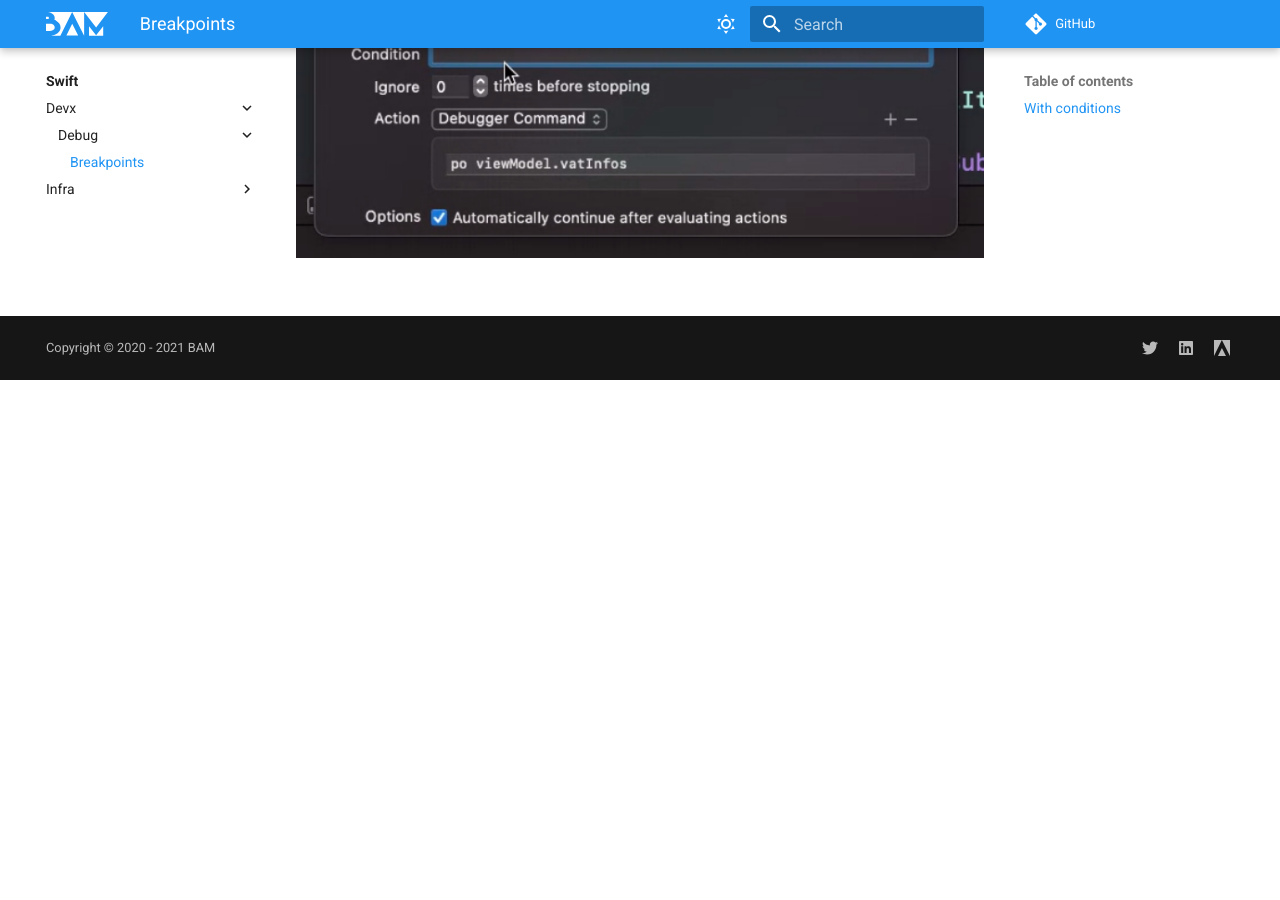
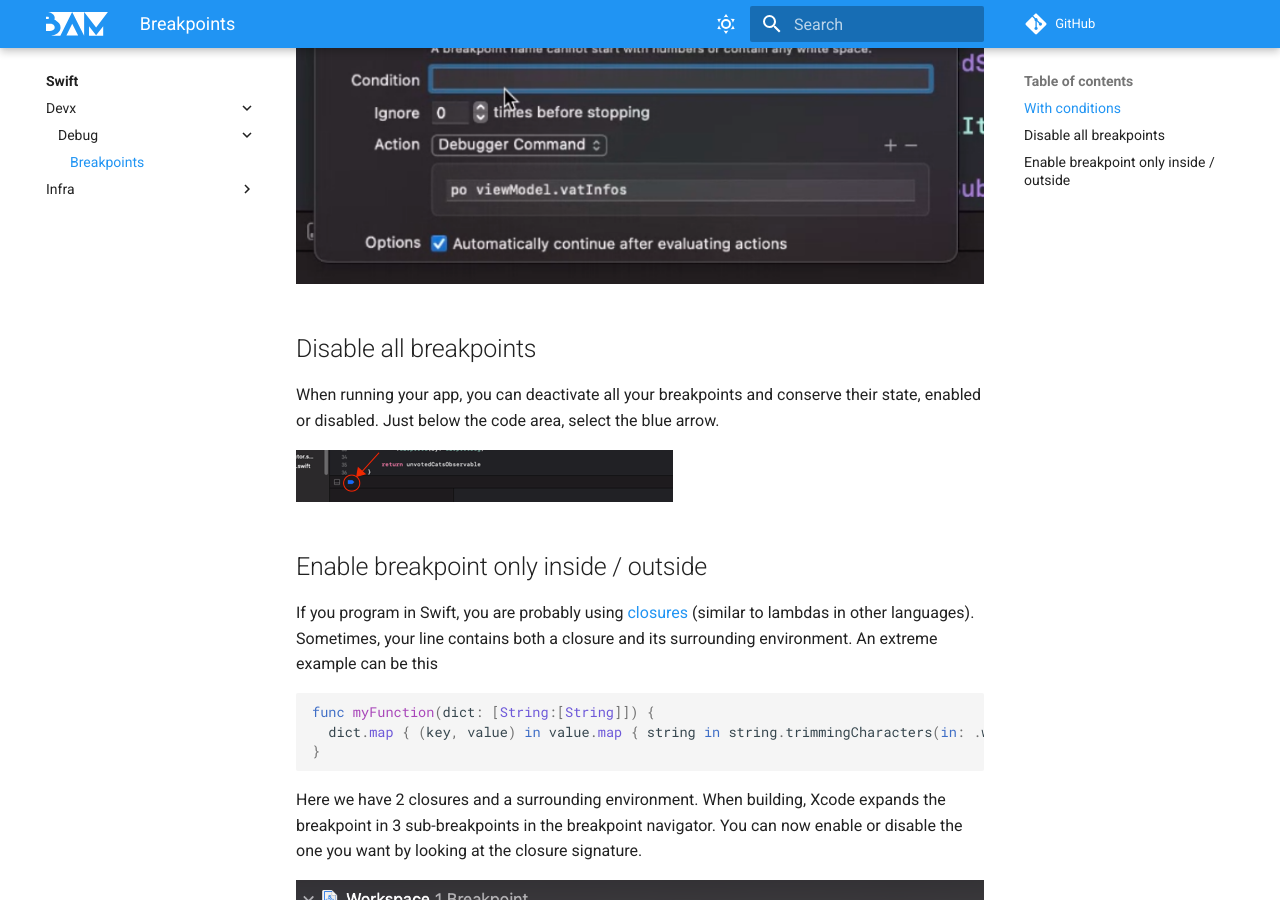
Before and after one commit to bamlab/bam-dev-native-standards, an MkDocs documentation site: the page built from docs/swift/devx/debug/breakpoints.md, in a window 1280 px wide and 900 px high, scrolled down 520 px. Built offline with MkDocs 1.6.1 and Material for MkDocs 9.7.7, drawn with Linux system fonts in a browser that asks for light colours; comment, search, counter and statistics services are not loaded; before the commit the page ends 900 px from its top, so only the background shows below that; some of the changed text lies outside the part shown.

Commit message:
ios: complete breakpoint debug doc

````diff
--- a/docs/swift/devx/debug/breakpoints.md
+++ b/docs/swift/devx/debug/breakpoints.md
@@ -3,5 +3,26 @@
 ## With conditions
 
 In Xcode, right-click on breakpoints to add conditions.
+You can even do some actions, like `po` to print the variable in the console.
 
 ![](./images/debug_xcode_breakpoint.png)
+
+## Disable all breakpoints
+
+When running your app, you can deactivate all your breakpoints and conserve their state, enabled or disabled. Just below the code area, select the blue arrow.
+
+![](./images/xcode_disable_breakpoints.png)
+
+## Enable breakpoint only inside / outside
+
+If you program in Swift, you are probably using [closures](https://docs.swift.org/swift-book/LanguageGuide/Closures.html) (similar to lambdas in other languages). Sometimes, your line contains both a closure and its surrounding environment. An extreme example can be this
+
+```swift
+func myFunction(dict: [String:[String]]) {
+  dict.map { (key, value) in value.map { string in string.trimmingCharacters(in: .whitespaces) }
+}
+```
+
+Here we have 2 closures and a surrounding environment. When building, Xcode expands the breakpoint in 3 sub-breakpoints in the breakpoint navigator. You can now enable or disable the one you want by looking at the closure signature.
+
+![](./images/breakpoints_closure.png)
````
Also changed, not shown: docs/swift/devx/debug/images/breakpoints_closure.png (added), docs/swift/devx/debug/images/xcode_disable_breakpoints.png (added).
